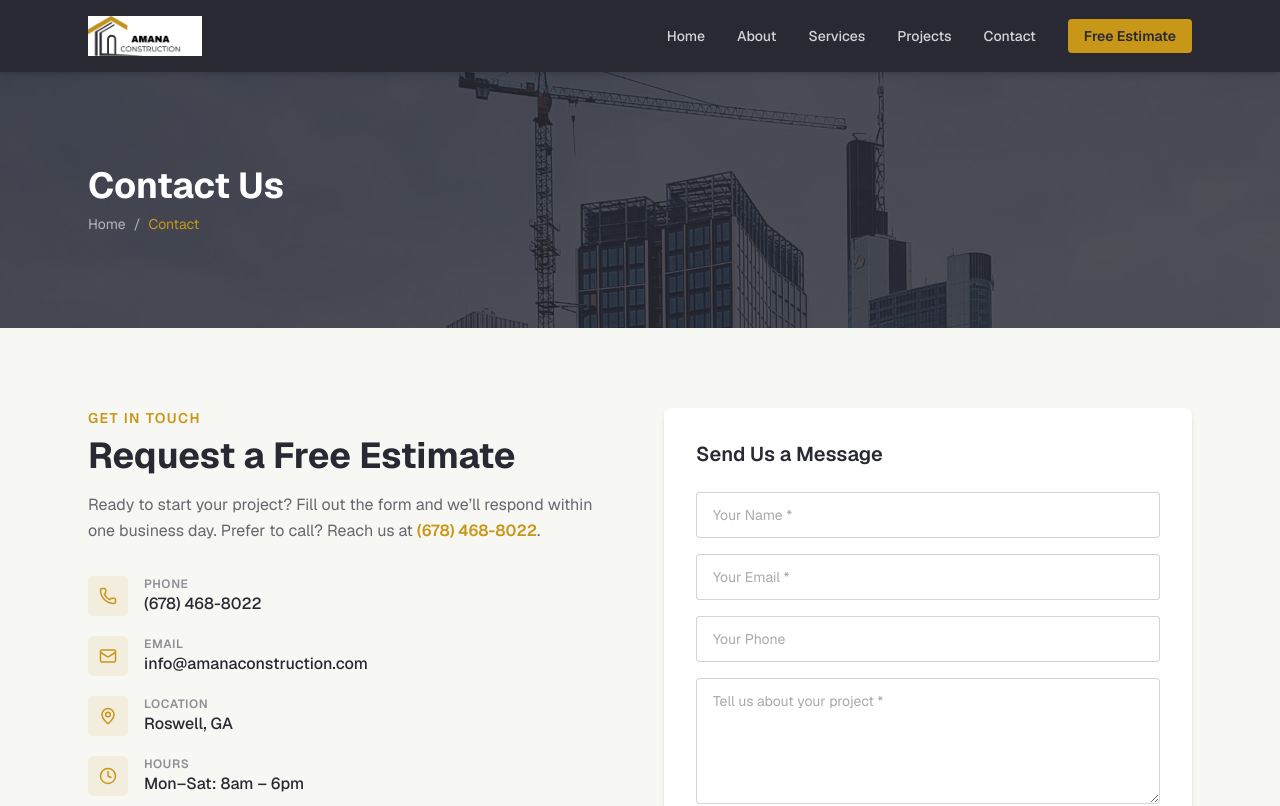
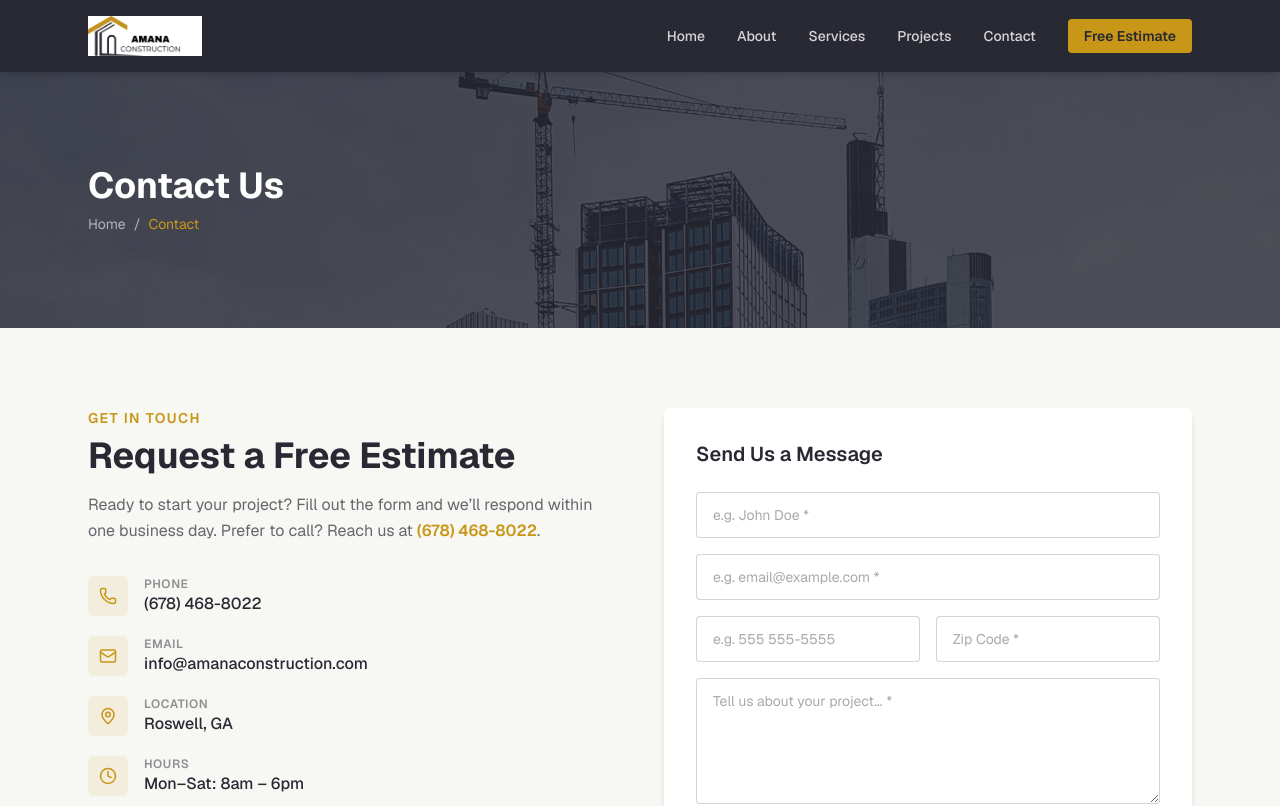
Before and after one commit to amanallc/Website, a Next.js app: page /contact in a window 1280 px wide. Shown: the top 806 px of the page. Built offline with nearby package versions, Linux system fonts and the light colour scheme.

Commit message:
feat: add real-time form validation, formatting, file attachments, and pointer fix

```diff
--- a/src/app/api/contact/route.ts
+++ b/src/app/api/contact/route.ts
@@ -17,6 +17,7 @@ export async function POST(request: NextRequest) {
     name: formData.get('name'),
     email: formData.get('email'),
     phone: formData.get('phone') || undefined,
+    zip: formData.get('zip'),
     message: formData.get('message'),
   };
 
@@ -28,7 +29,7 @@ export async function POST(request: NextRequest) {
     );
   }
 
-  const { name, email, phone, message } = result.data;
+  const { name, email, phone, zip, message } = result.data;
 
   // Process files
   const files = formData.getAll('files') as File[];
@@ -49,7 +50,7 @@ export async function POST(request: NextRequest) {
     to: process.env.CONTACT_EMAIL ?? 'info@amanaconstruction.com',
     replyTo: email,
     subject: `New Quote Request from ${name}`,
-    react: ContactEmail({ name, email, phone, message }),
+    react: ContactEmail({ name, email, phone, zip, message }),
     attachments: attachments.length > 0 ? attachments : undefined,
   });
 
--- a/src/components/ui/ContactForm.tsx
+++ b/src/components/ui/ContactForm.tsx
@@ -1,41 +1,109 @@
 'use client';
 
-import { useState } from 'react';
-import type { ContactFormData } from '@/lib/schemas';
+import { useState, useEffect } from 'react';
+import { contactSchema } from '@/lib/schemas';
 import { Paperclip, X } from 'lucide-react';
+import { z } from 'zod';
 
 interface FormState {
   status: 'idle' | 'loading' | 'success' | 'error';
   message: string;
 }
 
+const formatPhoneNumber = (value: string) => {
+  const digits = value.replace(/\D/g, '').slice(0, 10);
+  if (digits.length <= 3) return digits;
+  if (digits.length <= 6) return `${digits.slice(0, 3)} ${digits.slice(3)}`;
+  return `${digits.slice(0, 3)} ${digits.slice(3, 6)}-${digits.slice(6)}`;
+};
+
+const formatBytes = (bytes: number) => {
+  if (bytes === 0) return '0 Bytes';
+  const k = 1024;
+  const sizes = ['Bytes', 'KB', 'MB', 'GB'];
+  const i = Math.floor(Math.log(bytes) / Math.log(k));
+  return parseFloat((bytes / Math.pow(k, i)).toFixed(2)) + ' ' + sizes[i];
+};
+
 export default function ContactForm() {
-  const [form, setForm] = useState<ContactFormData>({
+  const [form, setForm] = useState({
     name: '',
     email: '',
     phone: '',
+    zip: '',
     message: '',
   });
+
   const [files, setFiles] = useState<File[]>([]);
+  const [fileError, setFileError] = useState<string | null>(null);
   const [state, setState] = useState<FormState>({ status: 'idle', message: '' });
   const [validationErrors, setValidationErrors] = useState<Record<string, string[]>>({});
+  const [touched, setTouched] = useState<Record<string, boolean>>({});
+
+  useEffect(() => {
+    if (fileError) {
+      const timer = setTimeout(() => setFileError(null), 4000);
+      return () => clearTimeout(timer);
+    }
+  }, [fileError]);
+
+  const validateField = (name: string, value: string) => {
+    try {
+      const fieldSchema = (contactSchema.shape as any)[name];
+      if (fieldSchema) {
+        fieldSchema.parse(value);
+      }
+      setValidationErrors((prev) => ({ ...prev, [name]: [] }));
+    } catch (error) {
+      if (error instanceof z.ZodError) {
+        setValidationErrors((prev) => ({
+          ...prev,
+          [name]: error.flatten().formErrors,
+        }));
+      }
+    }
+  };
 
   const handleChange = (e: React.ChangeEvent<HTMLInputElement | HTMLTextAreaElement>) => {
-    setForm((prev) => ({ ...prev, [e.target.name]: e.target.value }));
-    // Clear validation error when user types
-    if (validationErrors[e.target.name]) {
-      setValidationErrors((prev) => ({ ...prev, [e.target.name]: [] }));
+    const { name, value } = e.target;
+
+    let newValue = value;
+    if (name === 'phone') {
+      newValue = formatPhoneNumber(value);
     }
+
+    setForm((prev) => ({ ...prev, [name]: newValue }));
+
+    if (touched[name]) {
+      validateField(name, newValue);
+    }
+  };
+
+  const handleBlur = (e: React.FocusEvent<HTMLInputElement | HTMLTextAreaElement>) => {
+    const { name, value } = e.target;
+    setTouched((prev) => ({ ...prev, [name]: true }));
+    validateField(name, value);
   };
 
   const handleFileChange = (e: React.ChangeEvent<HTMLInputElement>) => {
     if (e.target.files) {
       const newFiles = Array.from(e.target.files);
-      // Prevent accumulating too many files or very large files if you want
-      const validFiles = newFiles.filter((file) => file.size <= 10 * 1024 * 1024); // 10MB limit per file
-      if (validFiles.length < newFiles.length) {
-        alert('Some files were ignored because they exceed the 10MB size limit.');
+      const validFiles: File[] = [];
+      let hasError = false;
+
+      newFiles.forEach((file) => {
+        if (file.size > 10 * 1024 * 1024) {
+          // 10MB
+          hasError = true;
+        } else {
+          validFiles.push(file);
+        }
+      });
+
+      if (hasError) {
+        setFileError('One or more files exceed the 10MB size limit.');
       }
+
       setFiles((prev) => [...prev, ...validFiles]);
     }
   };
@@ -47,13 +115,24 @@ export default function ContactForm() {
   const handleSubmit = async (e: React.FormEvent) => {
     e.preventDefault();
     setState({ status: 'loading', message: '' });
-    setValidationErrors({});
+
+    const result = contactSchema.safeParse(form);
+
+    if (!result.success) {
+      setValidationErrors(result.error.flatten().fieldErrors);
+      // Mark all fields as touched to show errors
+      const allTouched = Object.keys(form).reduce((acc, key) => ({ ...acc, [key]: true }), {});
+      setTouched(allTouched);
+      setState({ status: 'error', message: 'Please fix the errors in the form.' });
+      return;
+    }
 
     try {
       const formData = new FormData();
       formData.append('name', form.name);
       formData.append('email', form.email);
       if (form.phone) formData.append('phone', form.phone);
+      formData.append('zip', form.zip);
       formData.append('message', form.message);
 
       files.forEach((file) => {
@@ -79,7 +158,8 @@ export default function ContactForm() {
         status: 'success',
         message: "Thank you! We'll be in touch within 1 business day.",
       });
-      setForm({ name: '', email: '', phone: '', message: '' });
+      setForm({ name: '', email: '', phone: '', zip: '', message: '' });
+      setTouched({});
       setFiles([]);
     } catch (err) {
       setState({
@@ -92,19 +172,23 @@ export default function ContactForm() {
   const inputClass =
     'w-full rounded border border-charcoal/20 bg-white px-4 py-3 text-sm text-charcoal placeholder-charcoal/40 focus:border-gold focus:outline-none focus:ring-1 focus:ring-gold';
 
+  const errorClass =
+    'w-full rounded border border-red-500 bg-white px-4 py-3 text-sm text-charcoal placeholder-charcoal/40 focus:border-red-500 focus:outline-none focus:ring-1 focus:ring-red-500';
+
   return (
     <form onSubmit={handleSubmit} className="space-y-4">
       <div>
         <input
           type="text"
           name="name"
-          placeholder="Your Name *"
+          placeholder="e.g. John Doe *"
           required
           value={form.name}
           onChange={handleChange}
-          className={inputClass}
+          onBlur={handleBlur}
+          className={touched.name && validationErrors.name?.length ? errorClass : inputClass}
         />
-        {validationErrors.name && (
+        {touched.name && validationErrors.name && (
           <p className="mt-1 text-xs text-red-500">{validationErrors.name[0]}</p>
         )}
       </div>
@@ -113,42 +197,67 @@ export default function ContactForm() {
         <input
           type="email"
           name="email"
-          placeholder="Your Email *"
+          placeholder="e.g. email@example.com *"
           required
           value={form.email}
           onChange={handleChange}
-          className={inputClass}
+          onBlur={handleBlur}
+          className={touched.email && validationErrors.email?.length ? errorClass : inputClass}
         />
-        {validationErrors.email && (
+        {touched.email && validationErrors.email && (
           <p className="mt-1 text-xs text-red-500">{validationErrors.email[0]}</p>
         )}
       </div>
 
-      <div>
-        <input
-          type="tel"
-          name="phone"
-          placeholder="Your Phone"
-          value={form.phone ?? ''}
-          onChange={handleChange}
-          className={inputClass}
-        />
-        {validationErrors.phone && (
-          <p className="mt-1 text-xs text-red-500">{validationErrors.phone[0]}</p>
-        )}
+      <div className="grid grid-cols-2 gap-4">
+        <div>
+          <input
+            type="tel"
+            name="phone"
+            placeholder="e.g. 555 555-5555"
+            value={form.phone}
+            onChange={handleChange}
+            onBlur={handleBlur}
+            className={touched.phone && validationErrors.phone?.length ? errorClass : inputClass}
+          />
+          {touched.phone && validationErrors.phone && (
+            <p className="mt-1 text-xs text-red-500">{validationErrors.phone[0]}</p>
+          )}
+        </div>
+
+        <div>
+          <input
+            type="text"
+            name="zip"
+            placeholder="Zip Code *"
+            required
+            maxLength={5}
+            value={form.zip}
+            onChange={(e) => {
+              const val = e.target.value.replace(/\D/g, '');
+              handleChange({ ...e, target: { ...e.target, name: 'zip', value: val } });
+            }}
+            onBlur={handleBlur}
+            className={touched.zip && validationErrors.zip?.length ? errorClass : inputClass}
+          />
+          {touched.zip && validationErrors.zip && (
+            <p className="mt-1 text-xs text-red-500">{validationErrors.zip[0]}</p>
+          )}
+        </div>
       </div>
 
       <div>
         <textarea
           name="message"
-          placeholder="Tell us about your project *"
+          placeholder="Tell us about your project... *"
           required
           rows={5}
           value={form.message}
           onChange={handleChange}
-          className={inputClass}
+          onBlur={handleBlur}
+          className={touched.message && validationErrors.message?.length ? errorClass : inputClass}
         />
-        {validationErrors.message && (
+        {touched.message && validationErrors.message && (
           <p className="mt-1 text-xs text-red-500">{validationErrors.message[0]}</p>
         )}
       </div>
@@ -166,6 +275,12 @@ export default function ContactForm() {
           />
         </label>
 
+        {fileError && (
+          <div className="mt-2 text-xs font-medium text-red-500 transition-opacity">
+            {fileError}
+          </div>
+        )}
+
         {files.length > 0 && (
           <ul className="mt-3 space-y-2">
             {files.map((file, index) => (
@@ -173,11 +288,14 @@ export default function ContactForm() {
                 key={index}
                 className="bg-charcoal/5 text-charcoal flex items-center justify-between rounded px-3 py-2 text-xs"
               >
-                <span className="truncate pr-2">{file.name}</span>
+                <div className="flex flex-col overflow-hidden pr-2">
+                  <span className="truncate font-medium">{file.name}</span>
+                  <span className="text-charcoal/60 text-[10px]">{formatBytes(file.size)}</span>
+                </div>
                 <button
                   type="button"
                   onClick={() => removeFile(index)}
-                  className="text-charcoal/50 hover:text-red-500"
+                  className="text-charcoal/50 p-1 hover:text-red-500"
                 >
                   <X size={14} />
                 </button>
@@ -192,7 +310,7 @@ export default function ContactForm() {
           {state.message}
         </p>
       )}
-      {state.status === 'error' && (
+      {state.status === 'error' && !validationErrors && (
         <p className="rounded bg-red-50 px-4 py-3 text-sm font-medium text-red-700">
           {state.message}
         </p>
@@ -201,7 +319,7 @@ export default function ContactForm() {
       <button
         type="submit"
         disabled={state.status === 'loading'}
-        className="bg-gold text-charcoal w-full rounded py-3 font-semibold transition-opacity hover:opacity-90 disabled:opacity-50"
+        className="bg-gold text-charcoal w-full cursor-pointer rounded py-3 font-semibold transition-opacity hover:opacity-90 disabled:cursor-not-allowed disabled:opacity-50"
       >
         {state.status === 'loading' ? 'Sending…' : 'Send Message'}
       </button>
--- a/src/emails/ContactEmail.tsx
+++ b/src/emails/ContactEmail.tsx
@@ -14,10 +14,11 @@ interface ContactEmailProps {
   name: string;
   email: string;
   phone?: string;
+  zip: string;
   message: string;
 }
 
-export function ContactEmail({ name, email, phone, message }: ContactEmailProps) {
+export function ContactEmail({ name, email, phone, zip, message }: ContactEmailProps) {
   return (
     <Html>
       <Head />
@@ -104,6 +105,19 @@ export function ContactEmail({ name, email, phone, message }: ContactEmailProps)
                     </td>
                   </tr>
                 )}
+                <tr>
+                  <td
+                    style={{
+                      padding: '8px 0',
+                      color: '#666',
+                      fontWeight: 'bold',
+                      fontSize: '14px',
+                    }}
+                  >
+                    Zip Code
+                  </td>
+                  <td style={{ padding: '8px 0', color: '#282933', fontSize: '14px' }}>{zip}</td>
+                </tr>
               </tbody>
             </table>
 
--- a/src/lib/schemas.ts
+++ b/src/lib/schemas.ts
@@ -1,9 +1,22 @@
 import { z } from 'zod';
 
 export const contactSchema = z.object({
-  name: z.string().min(2, 'Name must be at least 2 characters'),
+  name: z
+    .string()
+    .min(1, 'Name is required')
+    .refine((val) => {
+      const words = val.trim().split(/\s+/);
+      return words.length >= 2 && words.every((word) => word.length >= 2);
+    }, 'Name must be at least two words with a minimum of 2 characters each'),
   email: z.string().email('Please enter a valid email address'),
-  phone: z.string().optional(),
+  phone: z
+    .string()
+    .optional()
+    .refine(
+      (val) => !val || /^\d{3} \d{3}-\d{4}$/.test(val),
+      'Phone must be a US number in the format xxx xxx-xxxx',
+    ),
+  zip: z.string().regex(/^\d{5}$/, 'Zip code must be exactly 5 digits'),
   message: z.string().min(10, 'Message must be at least 10 characters'),
 });
 
```
